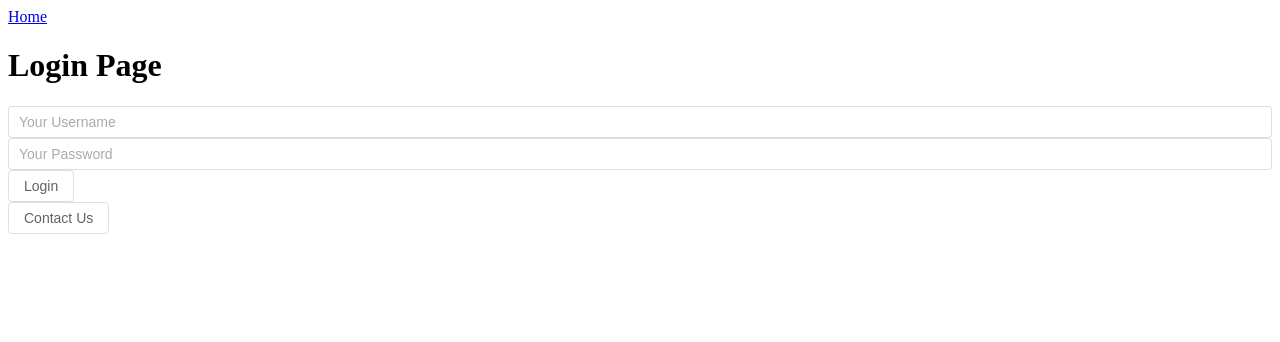
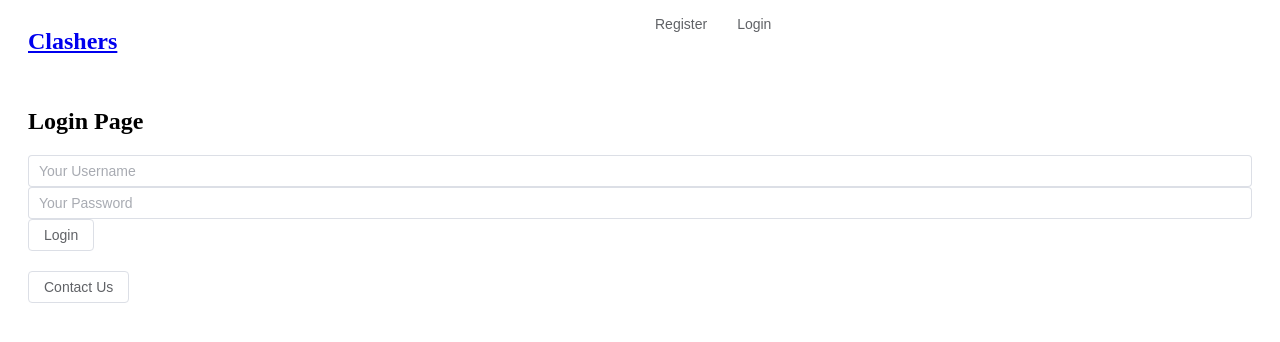
Before and after one commit to Clashers-gg/frontend, a Vue app: page /login in a window 1280 px wide. Shown: the top 342 px of the page. Built offline with nearby package versions, Linux system fonts and the light colour scheme; no server answers.

Commit message:
Refactor app.vue to have header, use user store to show links

```diff
--- a/src/App.vue
+++ b/src/App.vue
@@ -1,20 +1,47 @@
 <template>
 
-  <div id="nav">
-    <router-link to="/">Home</router-link>
-    <!-- <router-link to="/logout">Logout</router-link>
-    <router-link to="/register">Register</router-link>
-    <router-link to="/login">Login</router-link> -->
-  </div>
+  <el-container>
+    <el-header>
+      <el-row>
+        <el-col :span="12">
+          <router-link to="/" tag="button"><h1>Clashers</h1></router-link>
+        </el-col>
 
-  <div class="container">
-    <router-view></router-view>
-  </div>
+        <el-col v-if="userLoggedIn" :span="12">
+          <router-link to="/dashboard" tag="button"><el-button text>Profile</el-button></router-link>
+          <router-link to="/friends" tag="button"><el-button text>Friends</el-button></router-link>
+          <!-- <router-link to="/clash" tag="button"><el-button text>Clash</el-button></router-link>
+          <router-link to="/rankedduo" tag="button"><el-button text>Ranked Duo</el-button></router-link> -->
+          <router-link to="/friendfinder" tag="button"><el-button text>Friend Finder</el-button></router-link>
+          <router-link to="/logout" tag="button"><el-button text>Logout</el-button></router-link>
+        </el-col>
+
+        <el-col v-else :span="12">
+          <router-link to="/register" tag="button"><el-button text>Register</el-button></router-link>
+          <router-link to="/login" tag="button"><el-button text>Login</el-button></router-link>
+        </el-col>
+      </el-row>
+    </el-header>
+
+    <el-main>
+      <router-view></router-view>
+    </el-main>
+
+    <el-footer>
+      <router-link to="/about" tag="button"><el-button>Contact Us</el-button></router-link>
+    </el-footer>
+  </el-container>
 
 </template>
 
 <script setup lang="ts">
+import { computed } from 'vue';
+import { useUser } from './stores/user';
 
+const store = useUser();
+const userLoggedIn = computed(() => store.userLoggedIn);
+console.log(userLoggedIn);
+store.checkUserLoggedIn();
 </script>
 
 <style>
--- a/src/views/LoginPage.vue
+++ b/src/views/LoginPage.vue
@@ -17,10 +17,6 @@
 
   <el-button @click="login">Login</el-button>
 
-  <footer>
-      <router-link to="/about" tag="button"><el-button>Contact Us</el-button></router-link>
-  </footer>
-
 </template>
 
 
@@ -31,8 +27,10 @@
   import {ref} from 'vue'
   import Cookies from 'js-cookie'
   import { useRouter } from 'vue-router';
+  import { useUser } from '../stores/user';
 
   const router = useRouter();
+  const store = useUser();
 
   const username = ref('')
   const password = ref('')
@@ -72,6 +70,7 @@
 
       .then((data) => {
         router.push('Dashboard')
+        store.checkUserLoggedIn()
       })
 
       .catch((error) => {
--- a/src/views/LogoutPage.vue
+++ b/src/views/LogoutPage.vue
@@ -11,4 +11,24 @@
 </template>
 
 <script setup lang="ts">
+import Cookies from 'js-cookie';
+import { useUser } from '../stores/user';
+
+const store = useUser();
+
+async function logout() {
+  const csrf = Cookies.get('csrftoken') || '';
+  await fetch('http://localhost:8000/accounts/logout/', {
+    method: 'GET',
+    credentials: 'include',
+    mode: 'cors',
+    headers: {
+      'X-CSRFToken': csrf
+    },
+  })
+
+  store.checkUserLoggedIn();
+}
+
+logout();
 </script>
```
